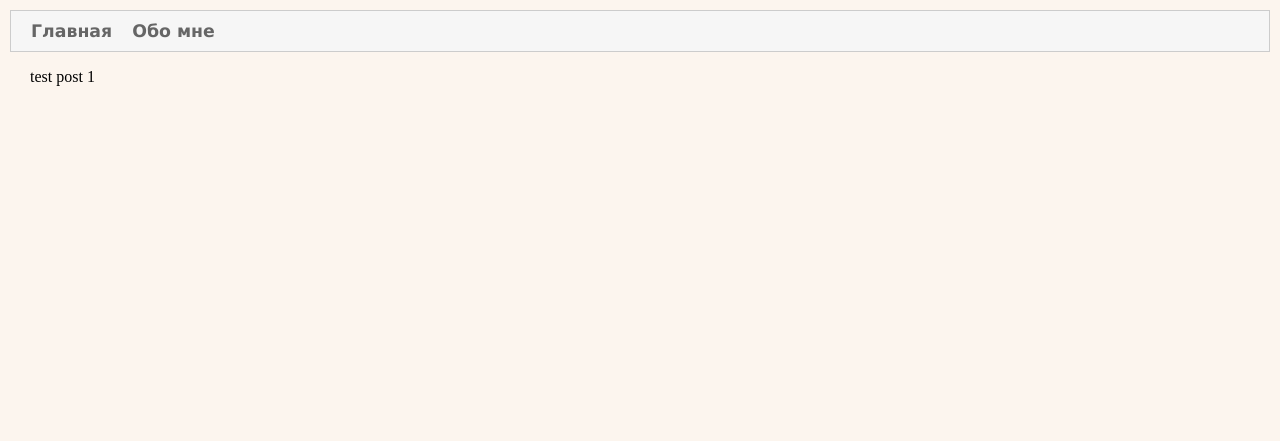
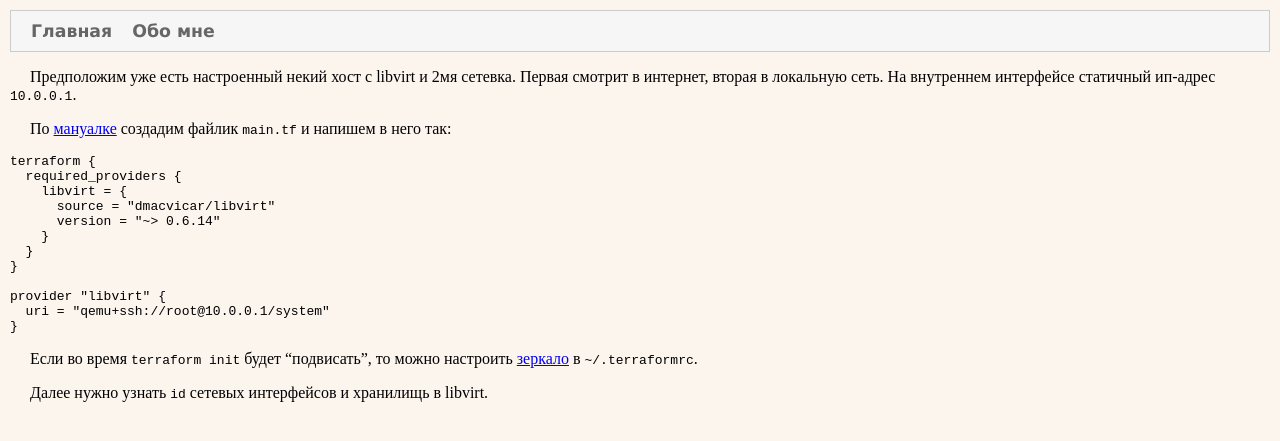
Before and after one commit to cronolio/cronolio.github.io, a Jekyll site: the page built from _posts/2022-04-28-minimal-devops.md, in a window 1280 px wide. Shown: the top 441 px of the page. Built offline with Jekyll 4.4.1, drawn with Linux system fonts in a browser that asks for light colours.

Commit message:
add some info to a post

````diff
--- a/_posts/2022-04-28-minimal-devops.md
+++ b/_posts/2022-04-28-minimal-devops.md
@@ -1,7 +1,32 @@
 ---
 layout: default
 title: devops на минималках - часть 1
-descr: создаем инфрастуктура при помощи terraform
+descr: формируем инфрастуктура при помощи terraform на примере libvirt
 ---
 
-test post 1
+Предположим уже есть настроенный некий хост с libvirt и 2мя сетевка. Первая смотрит в интернет,
+вторая в локальную сеть. На внутреннем интерфейсе статичный ип-адрес `10.0.0.1`.
+
+По [мануалке](https://github.com/dmacvicar/terraform-provider-libvirt/blob/main/README.md#getting-started) создадим файлик `main.tf`
+и напишем в него так:
+
+```
+terraform {
+  required_providers {
+    libvirt = {
+      source = "dmacvicar/libvirt"
+      version = "~> 0.6.14"
+    }
+  }
+}
+
+provider "libvirt" {
+  uri = "qemu+ssh://root@10.0.0.1/system"
+}
+```
+
+Если во время `terraform init` будет "подвисать", то можно настроить
+[зеркало](https://cloud.yandex.ru/docs/tutorials/infrastructure-management/terraform-quickstart#configure-provider)
+в `~/.terraformrc`.
+
+Далее нужно узнать `id` сетевых интерфейсов и хранилищь в libvirt.
````
